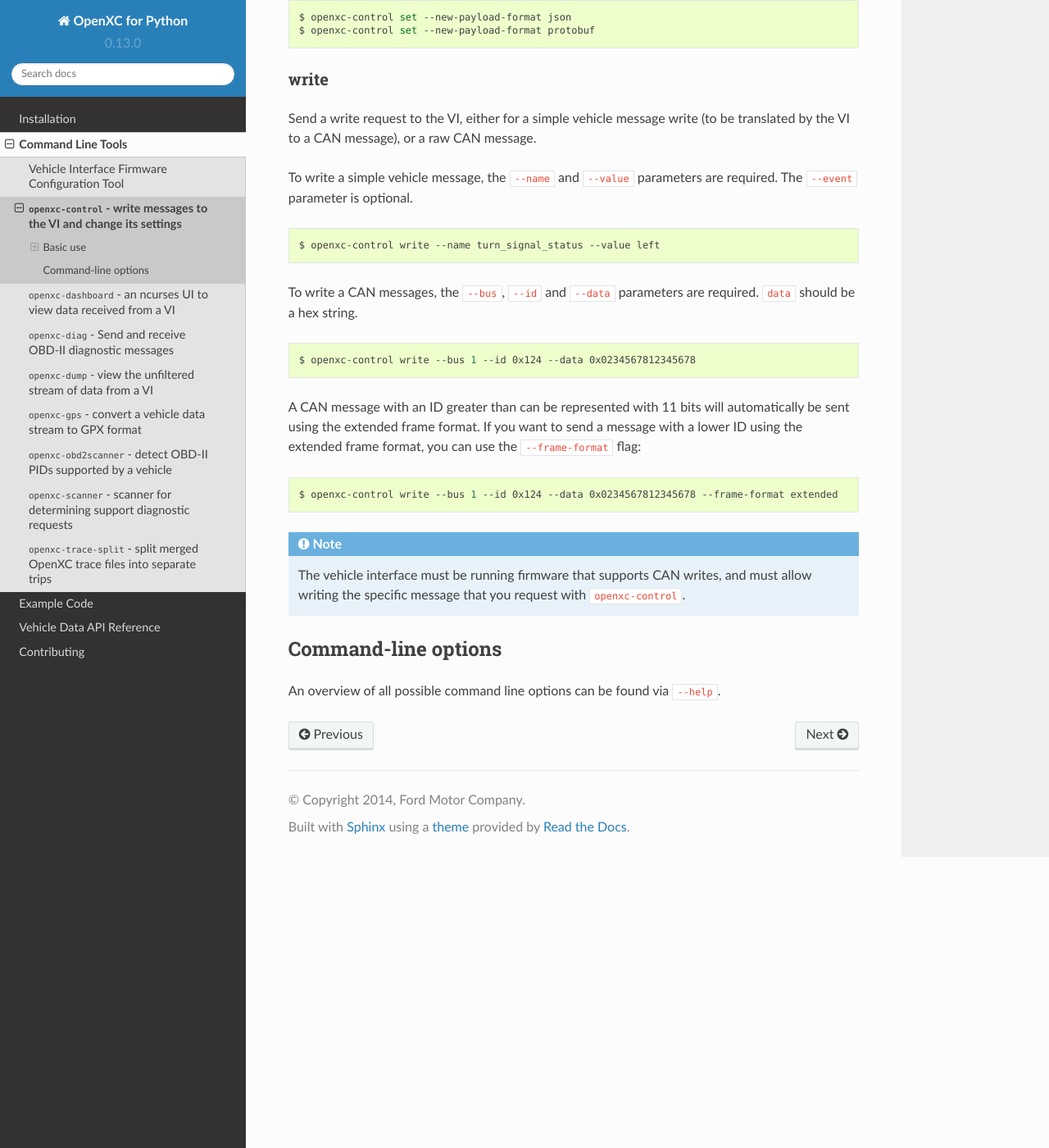
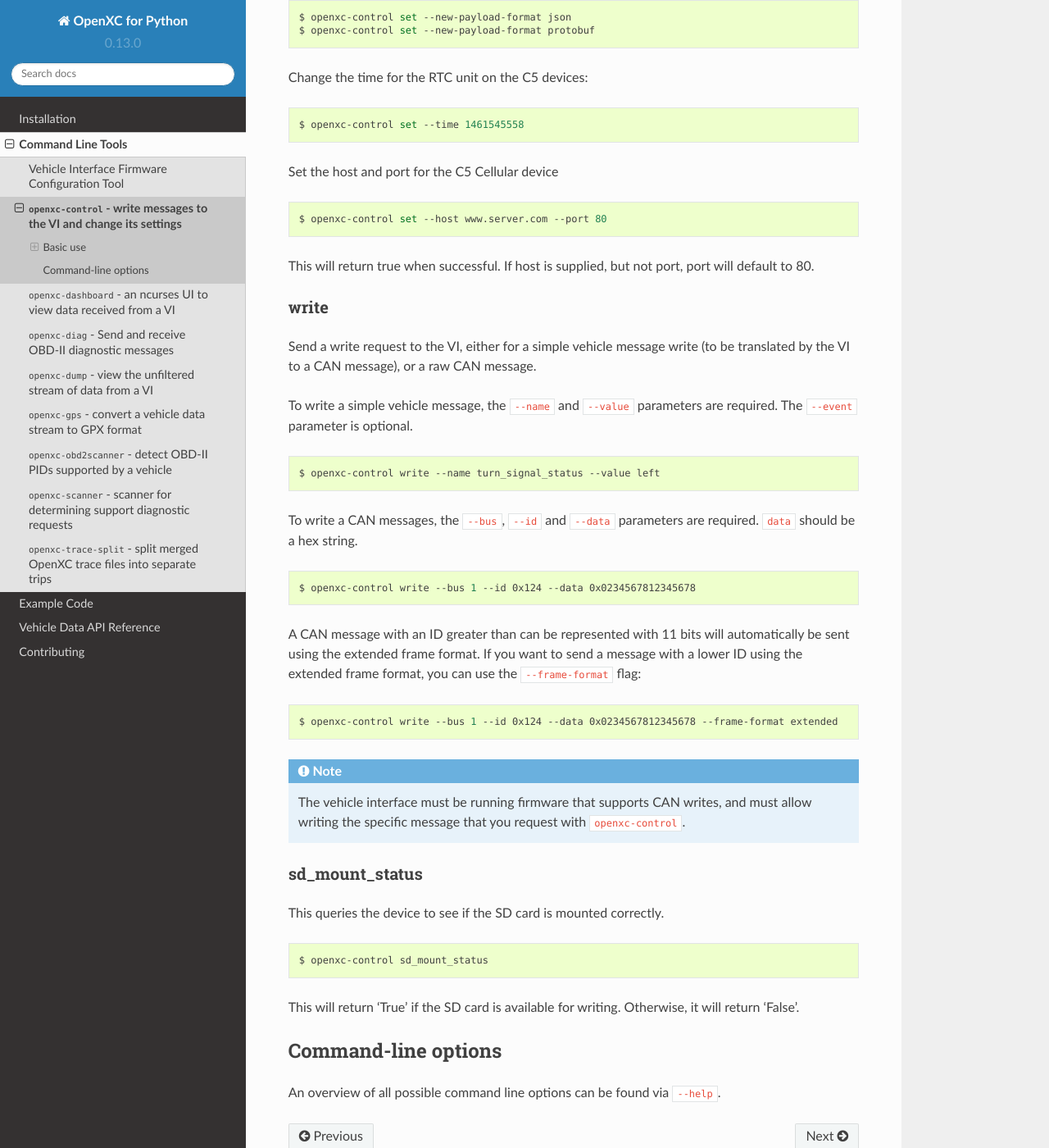
Before and after one commit to openxc/openxc-python, a Sphinx documentation site: the page built from docs/tools/control.rst, in a window 1280 px wide and 1400 px high, scrolled down 1141 px. Shown: the whole window at 82% size. Built offline with Sphinx 7.4.7 and the Read the Docs theme 2.0.0, drawn with Linux system fonts in a browser that asks for light colours.

Commit message:
doc updates for C5 commands

```diff
--- a/CHANGELOG.rst
+++ b/CHANGELOG.rst
@@ -1,5 +1,10 @@
 OpenXC Python Library Changelog
 ===============================
+
+v0.13.0
+----------
+
+* Feature: Support for new C5 Cellular, SD, and RTC commands
 
 v0.12.0
 -----------
--- a/docs/tools/control.rst
+++ b/docs/tools/control.rst
@@ -60,6 +60,21 @@
     $ openxc-control set --new-payload-format json
     $ openxc-control set --new-payload-format protobuf
 
+Change the time for the RTC unit on the C5 devices:
+
+.. code-block:: bash
+
+    $ openxc-control set --time 1461545558
+
+Set the host and port for the C5 Cellular device
+
+.. code-block:: bash
+
+    $ openxc-control set --host www.server.com --port 80
+
+This will return true when successful. If host is supplied, but not port,
+port will default to 80.
+
 ------
 write
 ------
@@ -96,6 +111,21 @@
     must allow writing the specific message that you request with
     ``openxc-control``.
 
+
+---------------
+sd_mount_status
+---------------
+
+This queries the device to see if the SD card is mounted correctly.
+
+.. code-block:: bash
+
+    $ openxc-control sd_mount_status
+
+This will return 'True' if the SD card is available for writing. Otherwise, it will return 'False'.
+
+
+
 Command-line options
 ====================
 
```
